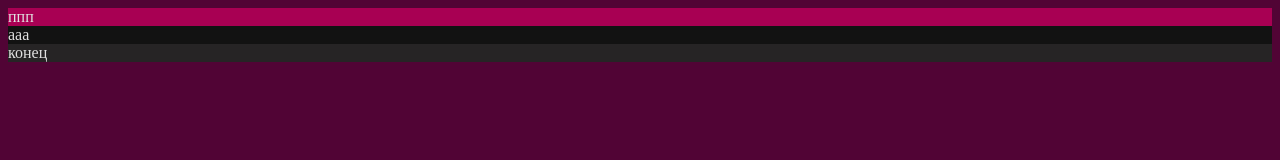
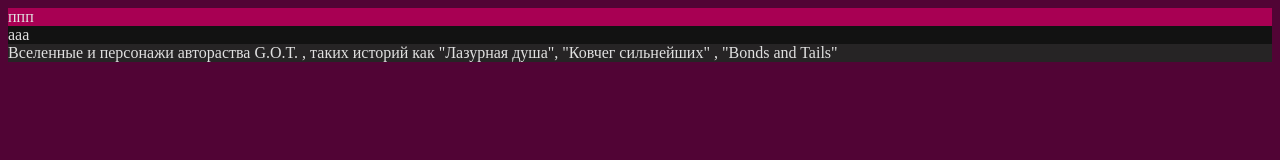
Before and after one commit to WaterVictor68/wiki-of-worlds-Velikeritan, a plain HTML site: page index.html in a window 1280 px wide. Drawn offline with Linux system fonts and the light colour scheme.

Commit message:
fixed footer

```diff
--- a/index.html
+++ b/index.html
@@ -28,7 +28,8 @@
 </main>
 <footer>
     <div class="text">
-    конец <!--ионформация-->
+    Вселенные и персонажи автораства G.O.T. , таких историй как
+"Лазурная душа", "Ковчег сильнейших" , "Bonds and Tails" <!--ионформация-->
     </div>
 </footer>
 </body>
```
